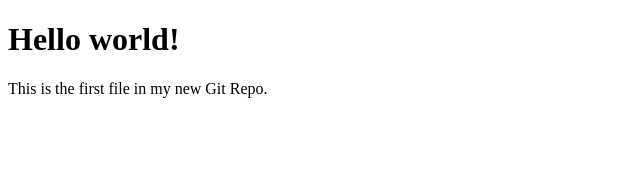
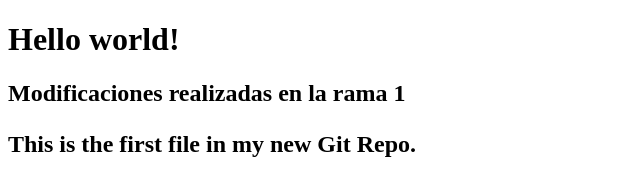
Before and after one commit to JuanLLorenzoG/hello-world, a plain HTML site: page index.html in a window 1280 px wide. Shown: the whole page, without its empty margins (0-640 px from the left). Drawn offline with Linux system fonts and the light colour scheme.

Commit message:
Actualización modificaciones-1

```diff
--- a/index.html
+++ b/index.html
@@ -6,6 +6,7 @@
 <body>
 
 <h1>Hello world!</h1>
+<h2>Modificaciones realizadas en la rama 1<h2>
 <p>This is the first file in my new Git Repo.</p>
 
 </body>
```
